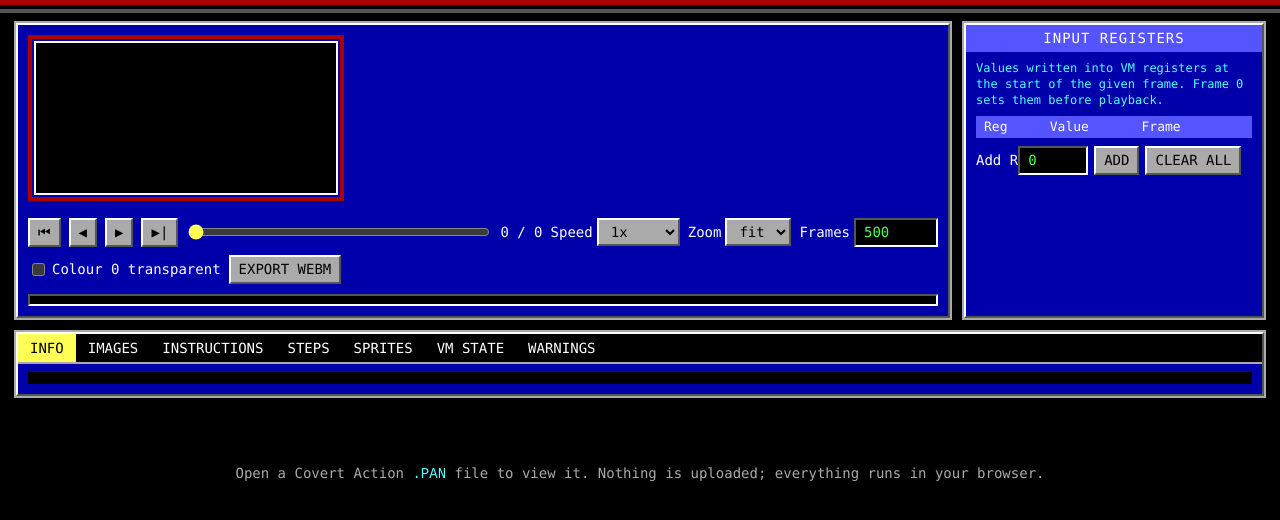
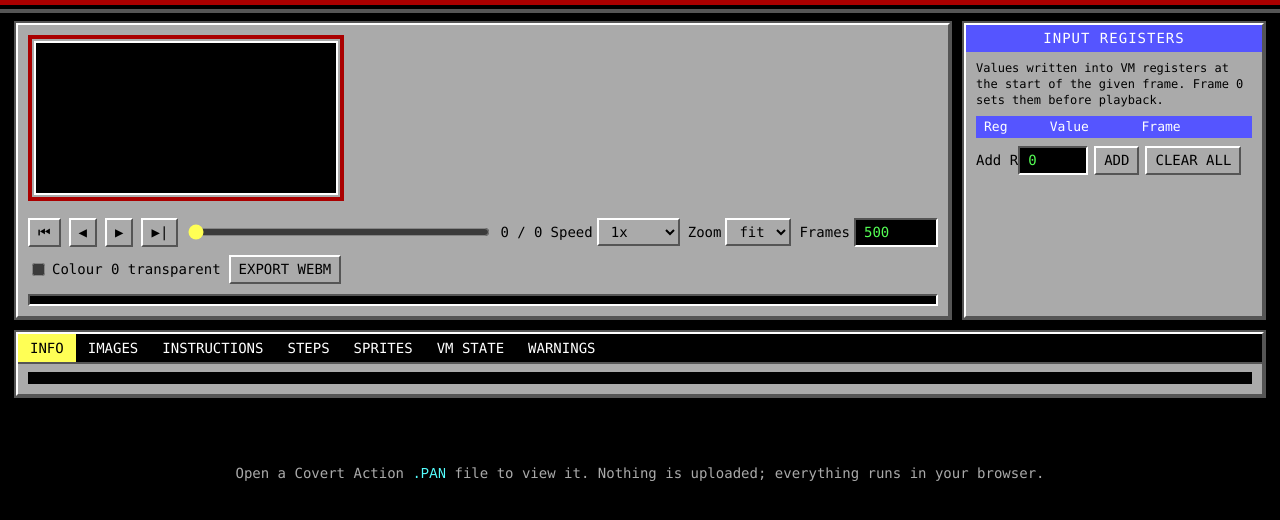
Before and after one commit to RedMike/PanAnimationPlayer, a website with bundled scripts: page index.html in a window 1280 px wide. Shown: the part 42-562 px from the top of the page. Built offline with nearby package versions, Linux system fonts and the light colour scheme.

Commit message:
Use grey panels instead of blue

```diff
--- a/styles.css
+++ b/styles.css
@@ -90,10 +90,11 @@ main {
 .debug { grid-area: debug; min-width: 0; }
 
 .registers, .debug, .player {
-  background: var(--blue);
+  background: var(--grey);
+  color: var(--black);
   border: 2px solid;
   border-color: var(--white) var(--dark-grey) var(--dark-grey) var(--white);
-  outline: 2px solid var(--grey);
+  outline: 2px solid var(--dark-grey);
   padding: 10px;
 }
 
@@ -105,7 +106,7 @@ main {
   color: var(--white);
   text-align: center;
 }
-.registers p { margin: 0 0 8px; font-size: 12px; color: var(--light-cyan); }
+.registers p { margin: 0 0 8px; font-size: 12px; color: var(--black); }
 .registers table { width: 100%; }
 .registers input[type="number"] { width: 5em; }
 .row { display: flex; gap: 6px; align-items: center; margin-top: 8px; flex-wrap: wrap; }
@@ -157,7 +158,7 @@ main {
   flex-wrap: wrap;
   margin: -10px -10px 8px;
   background: var(--black);
-  border-bottom: 2px solid var(--grey);
+  border-bottom: 2px solid var(--dark-grey);
 }
 .tabs button {
   background: var(--black);
@@ -167,7 +168,7 @@ main {
 }
 .tabs button:hover { color: var(--yellow); }
 .tabs button.active { background: var(--yellow); color: var(--black); }
-.tab { max-height: 60vh; overflow: auto; background: var(--black); padding: 6px; }
+.tab { max-height: 60vh; overflow: auto; background: var(--black); color: var(--white); padding: 6px; }
 
 table { border-collapse: collapse; font-size: 13px; }
 th, td { text-align: left; padding: 2px 8px; white-space: nowrap; vertical-align: top; }
```
